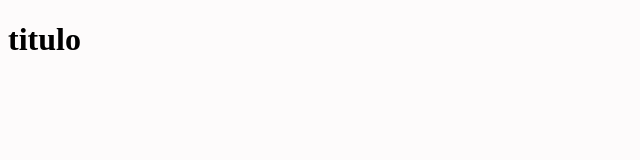
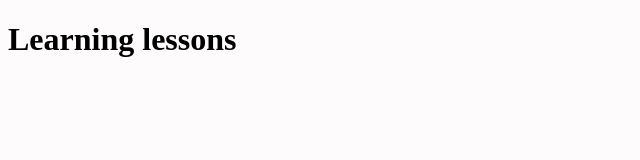
Before and after one commit to richardfazeredo91/lessons-learned, a plain HTML site: page index.html in a window 1280 px wide. Shown: the whole page, without its empty margins (0-640 px from the left). Drawn offline with Linux system fonts and the light colour scheme.

Commit message:
Corrigindo barra superior com título

```diff
--- a/index.html
+++ b/index.html
@@ -8,7 +8,7 @@
 </head>
 <body>
   <header id="cabecalho">
-    <h1>titulo</h1>
+    <h1 id="titulo">Learning lessons</h1>
   </header>
 </body>
 </html>
--- a/style.css
+++ b/style.css
@@ -1,5 +1,5 @@
 body {
-  background-color: rgb(253, 251, 251);
+  background-color: rgb(253 , 251 , 251);
 }
 
 #cabecalho {
```
